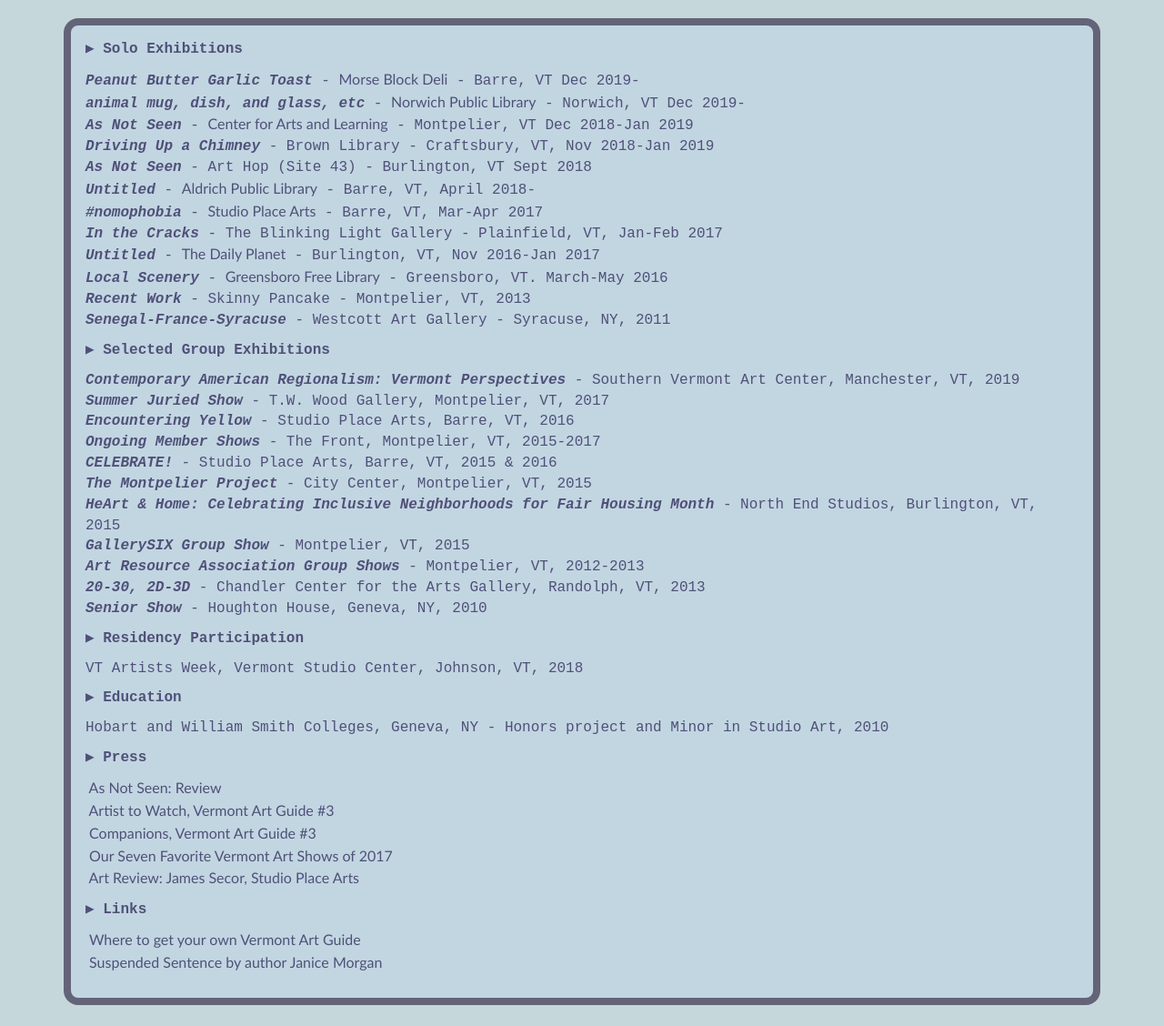
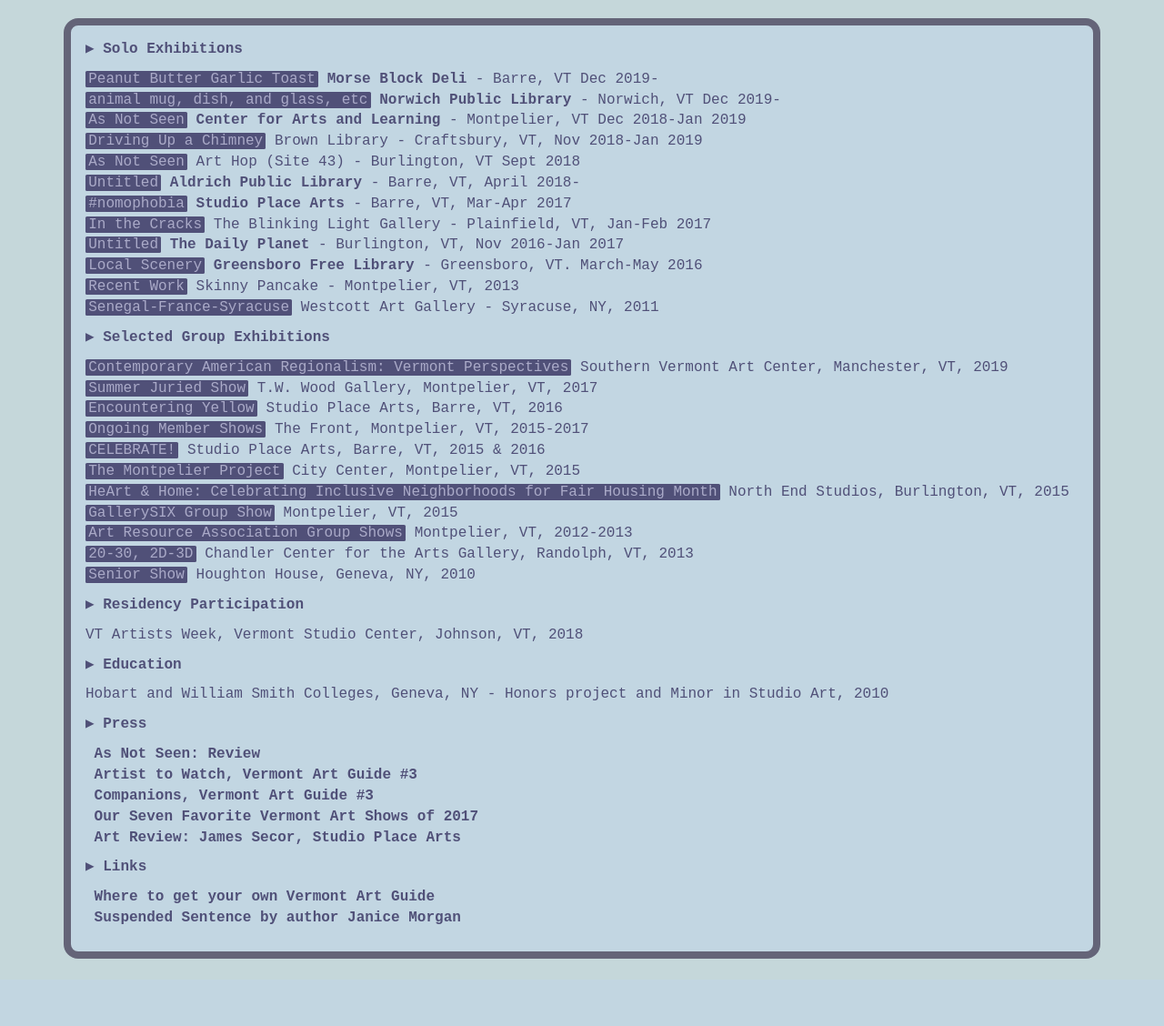
Before and after one commit to jamessecor/artsite, a PHP site: page /cv.php in a window 1280 px wide. Shown: the part 53-1181 px from the top of the page at 91% size. After the commit the page ends 1107 px from the top, so only its background shows below. Run offline with PHP 8.4, Linux system fonts and the light colour scheme; some libraries are stand-ins or nearby versions.

Commit message:
updated cv, better this time

```diff
--- a/cv.php
+++ b/cv.php
@@ -24,29 +24,18 @@ include "header.php";
 			</div>
 			<div id="solo">
 				<p>
-					<em><strong>Peanut Butter Garlic Toast</strong></em> - <a href="https://www.morseblockdeli.com/" class="press-links" target="blank">Morse Block Deli</a> - Barre, VT Dec 2019-
-
-					<br><em><strong>animal mug, dish, and glass, etc</strong></em> - <a href="https://www.norwichlibrary.org/nplexhibits/" class="press-links" target="blank">Norwich Public Library</a> - Norwich, VT Dec 2019-
-
-					<br><em><strong>As Not Seen</strong></em> - <a href="https://cal-vt.org/" class="press-links" target="blank">Center for Arts and Learning</a> - Montpelier, VT Dec 2018-Jan 2019
-
-					<br><em><strong>Driving Up a Chimney</strong></em> - Brown Library - Craftsbury, VT, Nov 2018-Jan 2019
-
-					<br><em><strong>As Not Seen</strong></em> - Art Hop (Site 43) - Burlington, VT Sept 2018
-
-					<br><em><strong>Untitled</strong></em> - <a href="https://www.aldrichpubliclibrary.org/" class="press-links" target="blank">Aldrich Public Library</a> - Barre, VT, April 2018-
-
-					<br><em><strong>#nomophobia</strong></em> - <a href="https://studioplacearts.com/" class="press-links" target="blank">Studio Place Arts</a> - Barre, VT, Mar-Apr 2017
-
-					<br><em><strong>In the Cracks</strong></em> - The Blinking Light Gallery - Plainfield, VT, Jan-Feb 2017
-
-					<br><em><strong>Untitled</strong></em> - <a href="http://dailyplanetvt.com/" class="press-links" target="blank">The Daily Planet</a> - Burlington, VT, Nov 2016-Jan 2017
-
-					<br><em><strong>Local Scenery</strong></em> - <a href="https://www.greensborofreelibrary.org/" class="press-links" target="blank">Greensboro Free Library</a> - Greensboro, VT. March-May 2016
-
-					<br><em><strong>Recent Work</strong></em> - Skinny Pancake - Montpelier, VT, 2013
-
-					<br><em><strong>Senegal-France-Syracuse</strong></em> - Westcott Art Gallery - Syracuse, NY, 2011
+					<span class="show-titles">Peanut Butter Garlic Toast</span> <a href="https://www.morseblockdeli.com/" class="press-links" target="blank">Morse Block Deli</a> - Barre, VT Dec 2019-
+					<br><span class="show-titles">animal mug, dish, and glass, etc</span> <a href="https://www.norwichlibrary.org/nplexhibits/" class="press-links" target="blank">Norwich Public Library</a> - Norwich, VT Dec 2019-
+					<br><span class="show-titles">As Not Seen</span> <a href="https://cal-vt.org/" class="press-links" target="blank">Center for Arts and Learning</a> - Montpelier, VT Dec 2018-Jan 2019
+					<br><span class="show-titles">Driving Up a Chimney</span> Brown Library - Craftsbury, VT, Nov 2018-Jan 2019
+					<br><span class="show-titles">As Not Seen</span> Art Hop (Site 43) - Burlington, VT Sept 2018
+					<br><span class="show-titles">Untitled</span> <a href="https://www.aldrichpubliclibrary.org/" class="press-links" target="blank">Aldrich Public Library</a> - Barre, VT, April 2018-
+					<br><span class="show-titles">#nomophobia</span> <a href="https://studioplacearts.com/" class="press-links" target="blank">Studio Place Arts</a> - Barre, VT, Mar-Apr 2017
+					<br><span class="show-titles">In the Cracks</span> The Blinking Light Gallery - Plainfield, VT, Jan-Feb 2017
+					<br><span class="show-titles">Untitled</span> <a href="http://dailyplanetvt.com/" class="press-links" target="blank">The Daily Planet</a> - Burlington, VT, Nov 2016-Jan 2017
+					<br><span class="show-titles">Local Scenery</span> <a href="https://www.greensborofreelibrary.org/" class="press-links" target="blank">Greensboro Free Library</a> - Greensboro, VT. March-May 2016
+					<br><span class="show-titles">Recent Work</span> Skinny Pancake - Montpelier, VT, 2013
+					<br><span class="show-titles">Senegal-France-Syracuse</span> Westcott Art Gallery - Syracuse, NY, 2011
 				</p>
 			</div>
 			<div id="group-header">
@@ -58,17 +47,17 @@ include "header.php";
 			</div>
 			<div id="group">
 				<p>
-					<em><strong>Contemporary American Regionalism: Vermont Perspectives</strong></em> - Southern Vermont Art Center, Manchester, VT, 2019
-					<br><em><strong>Summer Juried Show</strong></em> - T.W. Wood Gallery, Montpelier, VT, 2017
-					<br><em><strong>Encountering Yellow</strong></em> - Studio Place Arts, Barre, VT, 2016
-					<br><em><strong>Ongoing Member Shows</strong></em> - The Front, Montpelier, VT, 2015-2017
-					<br><em><strong>CELEBRATE!</strong></em> - Studio Place Arts, Barre, VT, 2015 &amp; 2016
-					<br><em><strong>The Montpelier Project</strong></em> - City Center, Montpelier, VT, 2015
-					<br><em><strong>HeArt &amp; Home: Celebrating Inclusive Neighborhoods for Fair Housing Month</strong></em> -  North End Studios, Burlington, VT, 2015
-					<br><em><strong>GallerySIX Group Show</strong></em> -  Montpelier, VT, 2015
-					<br><em><strong>Art Resource Association Group Shows</strong></em> -  Montpelier, VT, 2012-2013
-					<br><em><strong>20-30, 2D-3D</strong></em> -  Chandler Center for the Arts Gallery, Randolph, VT, 2013
-					<br><em><strong>Senior Show</strong></em> -  Houghton House, Geneva, NY, 2010
+					<span class="show-titles">Contemporary American Regionalism: Vermont Perspectives</span> Southern Vermont Art Center, Manchester, VT, 2019
+					<br><span class="show-titles">Summer Juried Show</span> T.W. Wood Gallery, Montpelier, VT, 2017
+					<br><span class="show-titles">Encountering Yellow</span> Studio Place Arts, Barre, VT, 2016
+					<br><span class="show-titles">Ongoing Member Shows</span> The Front, Montpelier, VT, 2015-2017
+					<br><span class="show-titles">CELEBRATE!</span> Studio Place Arts, Barre, VT, 2015 &amp; 2016
+					<br><span class="show-titles">The Montpelier Project</span> City Center, Montpelier, VT, 2015
+					<br><span class="show-titles">HeArt &amp; Home: Celebrating Inclusive Neighborhoods for Fair Housing Month</span>  North End Studios, Burlington, VT, 2015
+					<br><span class="show-titles">GallerySIX Group Show</span>  Montpelier, VT, 2015
+					<br><span class="show-titles">Art Resource Association Group Shows</span>  Montpelier, VT, 2012-2013
+					<br><span class="show-titles">20-30, 2D-3D</span>  Chandler Center for the Arts Gallery, Randolph, VT, 2013
+					<br><span class="show-titles">Senior Show</span>  Houghton House, Geneva, NY, 2010
 				</p>
 			</div>
 			<p>
--- a/jrsArt.css
+++ b/jrsArt.css
@@ -258,8 +258,16 @@ input[type="submit"], button, td input, td textarea, #toTop, select, .showPeeps,
 #rules-text { background-color:#fc3; color:#00a; font-weight:bold; }
 /** end As Not Seen Only **/
 
+.show-titles {
+	padding-left: .2em;
+	padding-right: .2em;
+	border-radius:.1em;
+	text-align:center;
+	color: var(--nav-color);
+	background-color: var(--nav-background-color);
+}
 .press-links {
-	font-family: 'Gill Sans', 'Gill Sans MT', Calibri, 'Trebuchet MS', sans-serif;
+	font-weight: bold;
 	color: var(--nav-background-color);
 }
 
```
